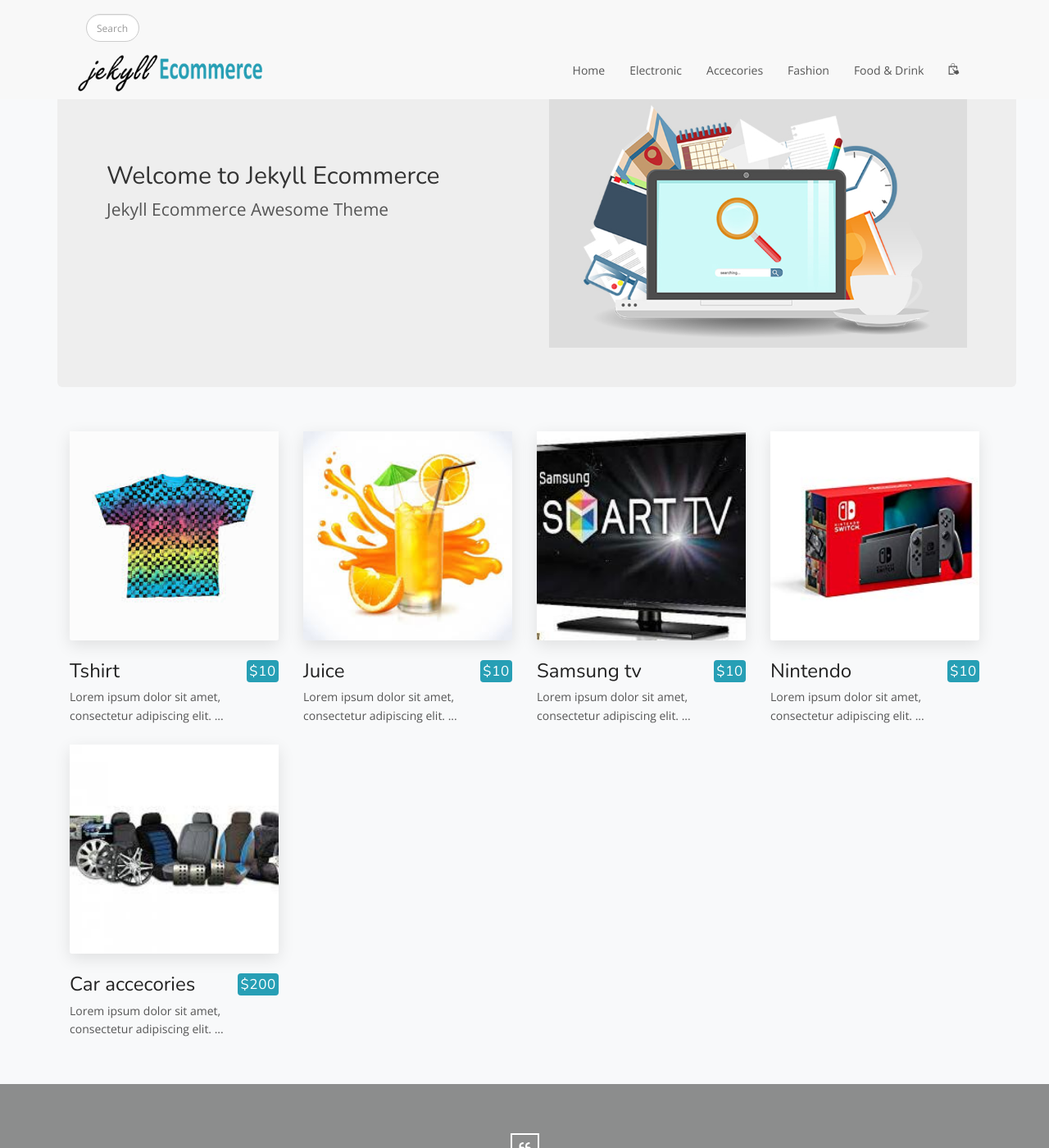
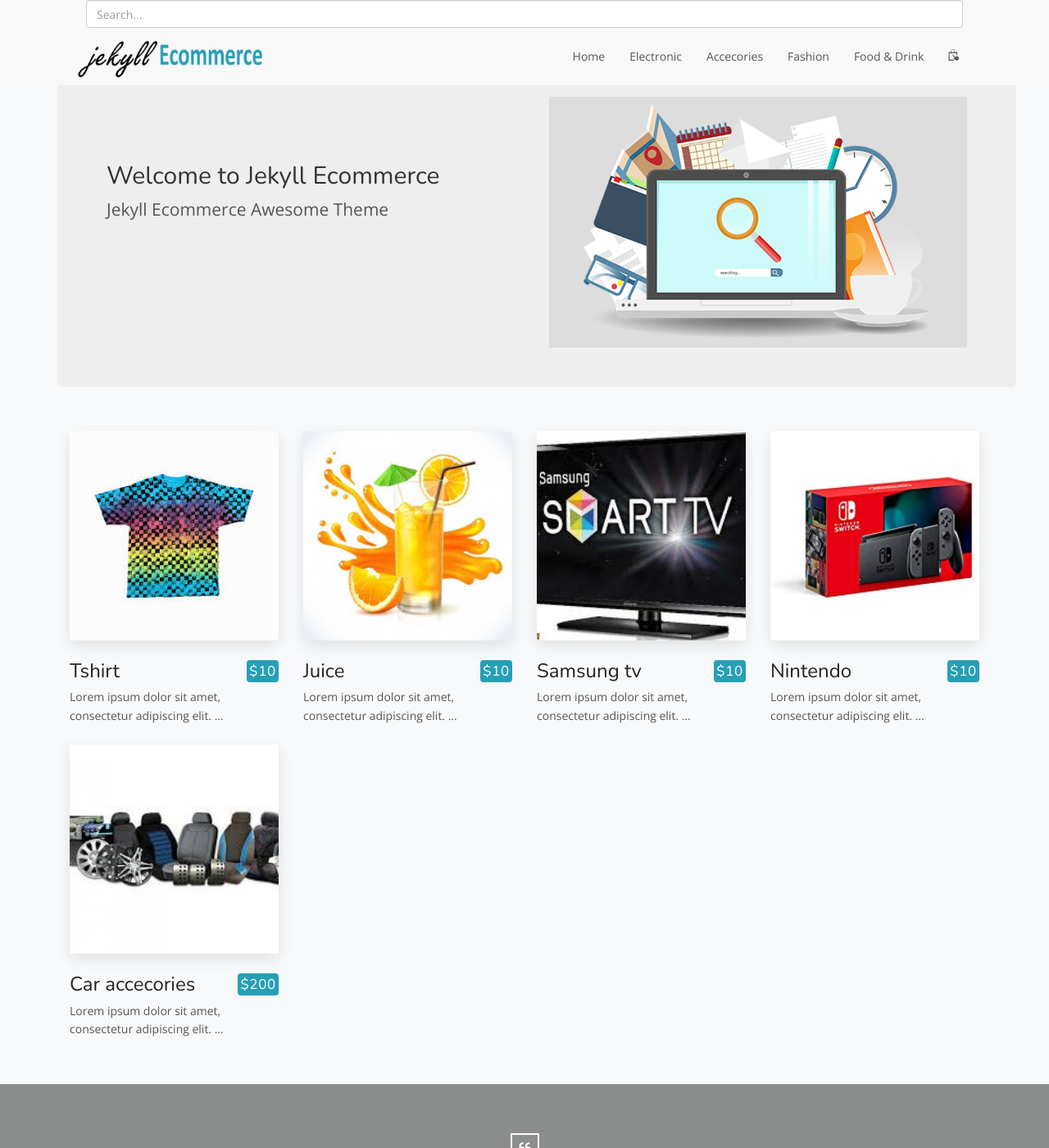
Before and after one commit to wahyu243/wah, a Jekyll site: the page built from index.html, in a window 1280 px wide and 1400 px high. Shown: the whole window at 82% size. Built offline with Jekyll 4.4.1, drawn with Linux system fonts in a browser that asks for light colours; nearby versions of some CDN libraries; the list of posts is cut into pages by our own code.

Commit message:
Update _navbar.scss

```diff
--- a/_sass/bootstrap/_navbar.scss
+++ b/_sass/bootstrap/_navbar.scss
@@ -667,15 +667,3 @@
 }.right {
 float:right
 }
-.scr:hover,scr:focus {
-    width: 200px;
-    position: absolute;
-    right: 0;transition: width 0.4s linear;
-}
-
-.scr {
-    width: 65px;
-    border-radius: 30px;
-    margin-top: 17px;
-    font-size: 12px;transition: width 0.4s linear;
-}
```
